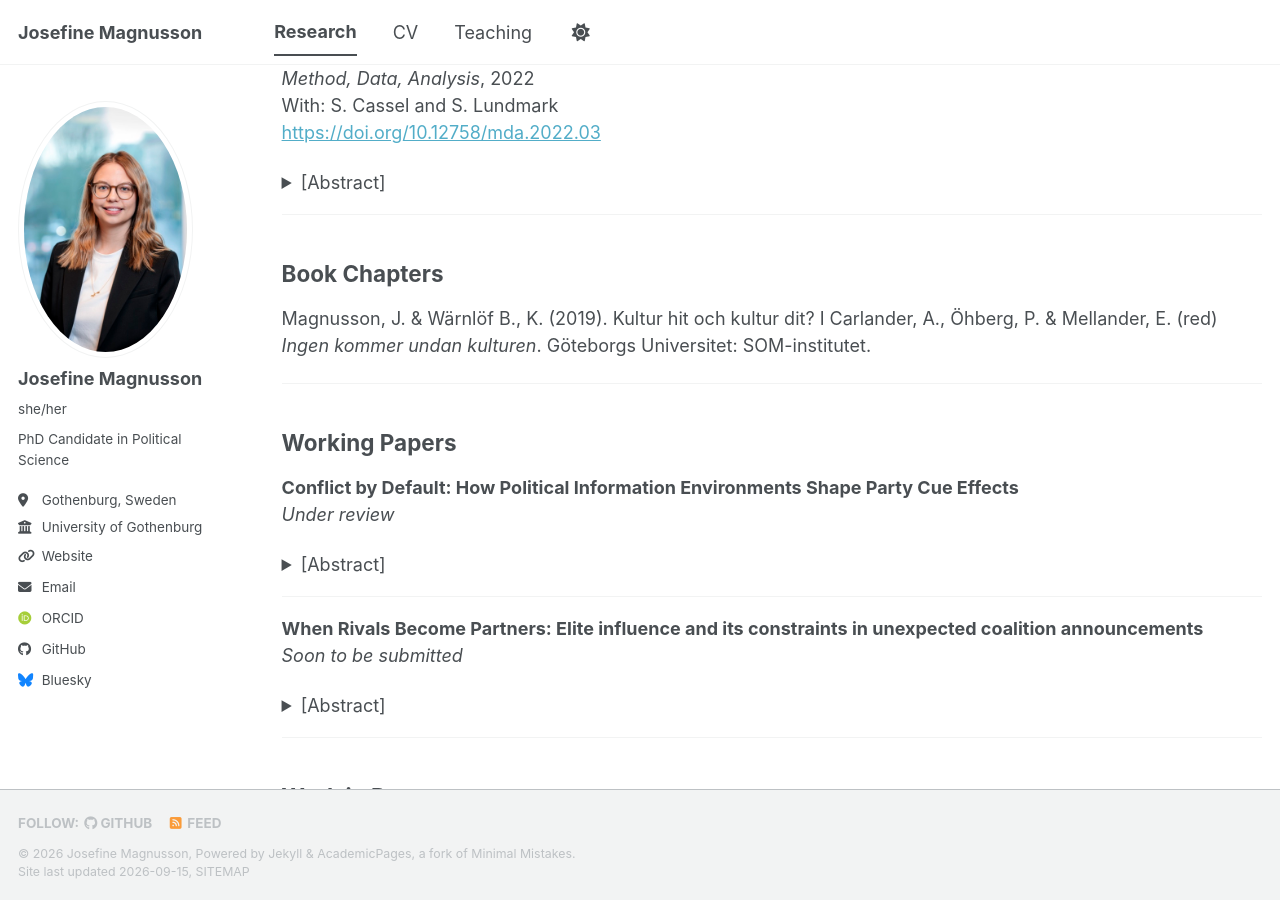
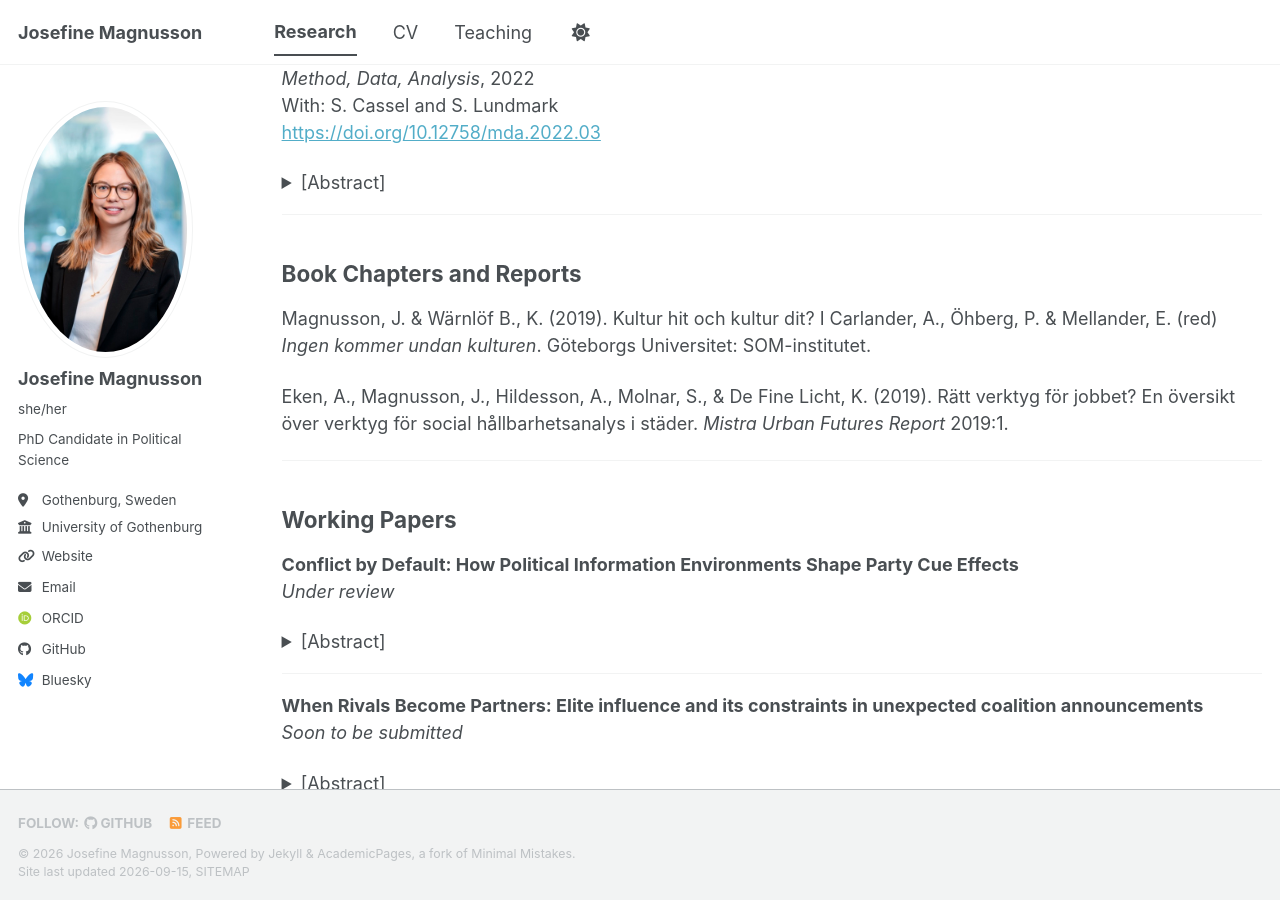
Before and after one commit to josefinemagnusson/josefinemagnusson.github.io, a Jekyll site: the page built from _pages/research.md, in a window 1280 px wide and 900 px high, scrolled down 572 px. Built offline with Jekyll 4.4.1, drawn with Linux system fonts in a browser that asks for light colours; some web fonts are replaced; a script bundle is joined from its source files by our own code; library files that are not in the unit come from our copies.

Commit message:
Separate peer-reviewed articles from chapters and reports
The CV listed the SOM book chapter alongside the three journal articles
under a single "Published" heading, which overstates the peer-reviewed
record. Split into "Peer-Reviewed Articles" and "Book Chapters and
Reports", and added the Mistra Urban Futures report (2019:1) to the
latter on both the CV and the research page.

Co-Authored-By: Claude Opus 5 <noreply@anthropic.com>

```diff
--- a/_pages/research.md
+++ b/_pages/research.md
@@ -47,9 +47,11 @@ With: S. Cassel and S. Lundmark
 
 ---
 
-## Book Chapters
+## Book Chapters and Reports
 
 Magnusson, J. & Wärnlöf B., K. (2019). Kultur hit och kultur dit? I Carlander, A., Öhberg, P. & Mellander, E. (red) *Ingen kommer undan kulturen*. Göteborgs Universitet: SOM-institutet.
+
+Eken, A., Magnusson, J., Hildesson, A., Molnar, S., & De Fine Licht, K. (2019). Rätt verktyg för jobbet? En översikt över verktyg för social hållbarhetsanalys i städer. *Mistra Urban Futures Report* 2019:1.
 
 ---
 
```
Also changed, not shown: 1 other file.
